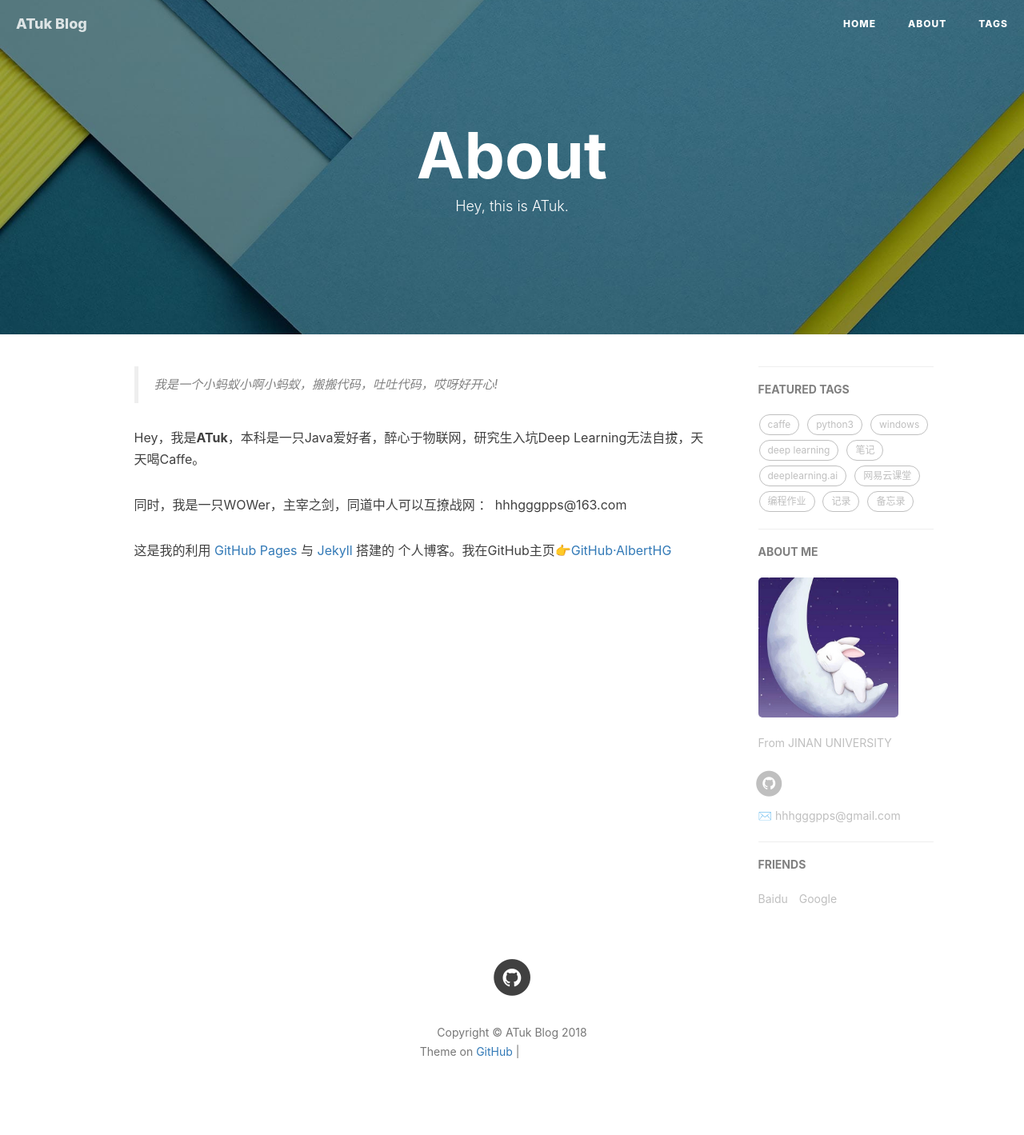
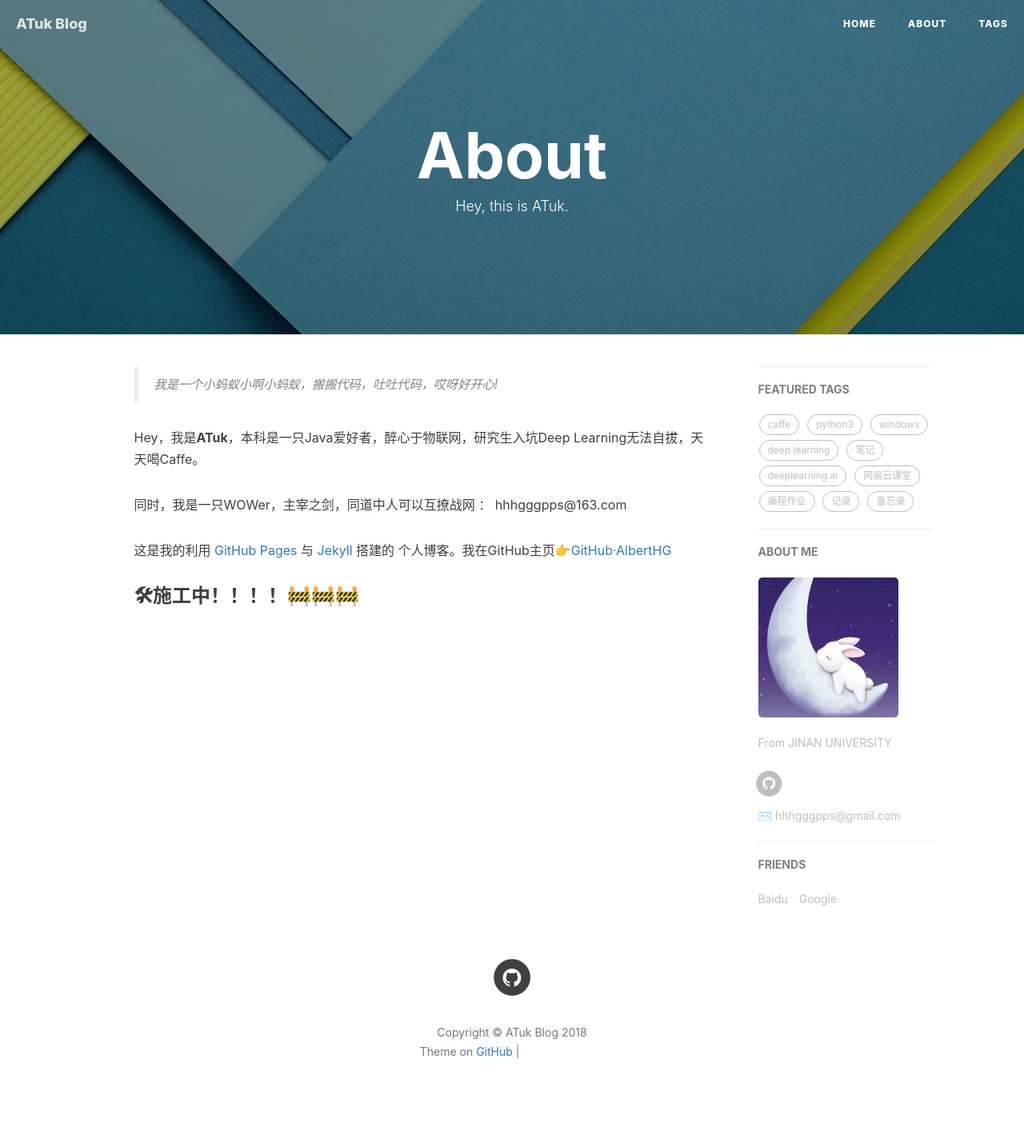
Before and after one commit to AlbertHG/alberthg.github.io, a Jekyll site: the page built from about.html, in a window 1280 px wide. Shown: the whole page at 80% size. Built offline with Jekyll 4.4.1, drawn with Linux system fonts in a browser that asks for light colours; nearby versions of some CDN libraries; comment, search, counter and statistics services are not loaded; grey boxes are pictures that could not be loaded.

Commit message:
update about

```diff
--- a/about.html
+++ b/about.html
@@ -23,6 +23,7 @@ header-img: "img/tag-bg-o.jpg"
 
     <p>这是我的利用 <a href="https://pages.github.com/">GitHub Pages</a> 与 <a href="http://jekyll.com.cn/">Jekyll</a> 搭建的 个人博客。我在GitHub主页<a href="https://github.com/AlbertHG">👉GitHub·AlbertHG</a></p>
 
+    <h3>🛠施工中！！！！🚧🚧🚧</h3>
     <p></p>
 </div>
 
```
